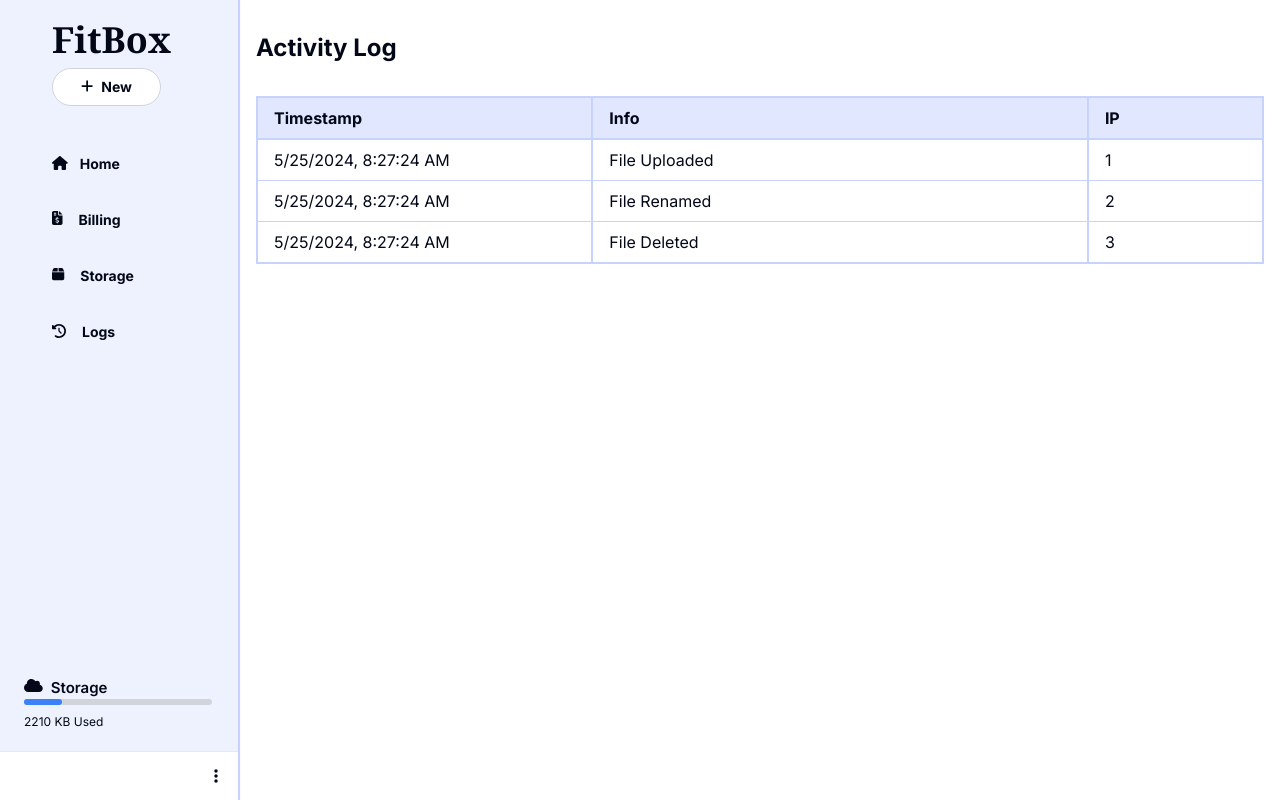
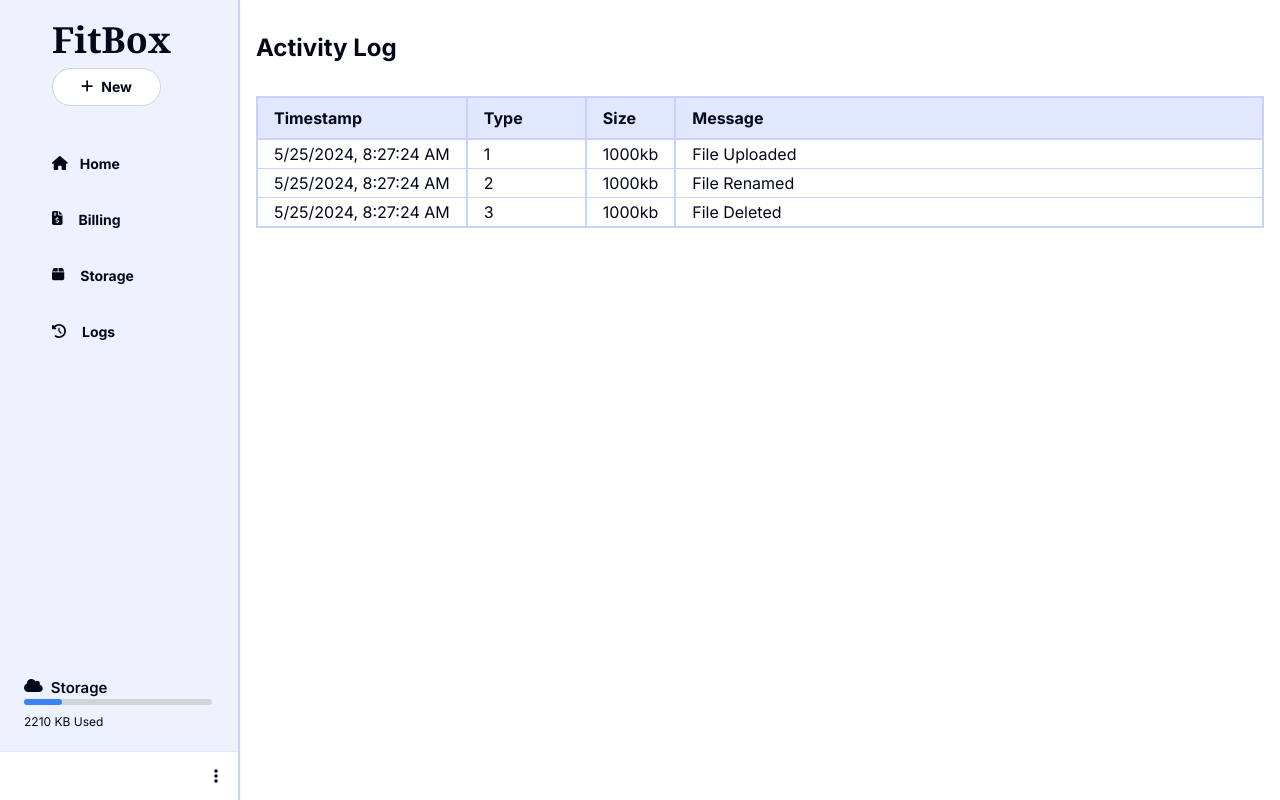
Before and after one commit to ECCloud-Team/client-side, a Next.js app: page /activitylog in a window 1280 px wide. Built offline with nearby package versions, Linux system fonts and the light colour scheme.

Commit message:
update pagelog

```diff
--- a/src/app/activitylog/page.tsx
+++ b/src/app/activitylog/page.tsx
@@ -1,40 +1,75 @@
 "use client";
-import React, { useState, useEffect } from 'react';
-import Sidebar from '../_components/Sidebar';
-import '@fontsource/inter';
+import React, { useState, useEffect } from "react";
+import Sidebar from "../_components/Sidebar";
+import "@fontsource/inter";
 
 const ActivityPage = () => {
-const [activities, setActivities] = useState<{ id: number; info: string; timestamp: string; }[]>([]);
+  const [activities, setActivities] = useState<
+    { id: number; size:string; info: string; timestamp: string }[]
+  >([]);
 
   useEffect(() => {
     const mockActivities = [
-        { id: 1, info: 'File Uploaded', timestamp: new Date().toLocaleString() },
-        { id: 2, info: 'File Renamed', timestamp: new Date().toLocaleString() },
-        { id: 3, info: 'File Deleted', timestamp: new Date().toLocaleString() },
+      {
+        id: 1,
+        size: "1000kb",
+        info: "File Uploaded",
+        timestamp: new Date().toLocaleString(),
+      },
+      {
+        id: 2,
+        size: "1000kb",
+        info: "File Renamed",
+        timestamp: new Date().toLocaleString(),
+      },
+      {
+        id: 3,
+        size: "1000kb",
+        info: "File Deleted",
+        timestamp: new Date().toLocaleString(),
+      },
     ];
     setActivities(mockActivities);
   }, []);
 
   return (
-    <div className='flex h-screen'>
-      <Sidebar />
-        <div className="container mx-auto px-4" style={{fontFamily:'Inter'}}>
+    <div className="flex min-h-screen">
+      <Sidebar folderParentId={""} children={undefined} />
+      <div className="container mx-auto px-4" style={{ fontFamily: "Inter" }}>
         <h1 className="text-2xl font-bold my-8">Activity Log</h1>
         <div className="overflow-x-auto">
           <table className="w-full table-auto border-b-2 border-indigo-200 border-l-2 border-r-2">
             <thead>
               <tr className="bg-indigo-100 text-left">
-                  <th className="text-[16px] w-1/3 px-4 py-2 border-2 border-indigo-200">Timestamp</th>
-                  <th className="text-[16px] px-4 py-2 border-2 border-indigo-200">Info</th>
-                  <th className='text-[16px] px-4 py-2 border-2 border-indigo-200'>IP</th>
+                <th className="text-[16px] w-[18%] px-4 py-2 border-2 border-indigo-200 whitespace-nowrap">
+                  Timestamp
+                </th>
+                <th className="text-[16px] w-[12%] px-4 py-2 border-2 border-indigo-200 whitespace-nowrap">
+                  Type
+                </th>
+                <th className="text-[16px] px-4 py-2 border-2 border-indigo-200 whitespace-nowrap">
+                  Size
+                </th>
+                <th className="text-[16px] w-[60%] px-4 py-2 border-2 border-indigo-200 whitespace-nowrap">
+                  Message
+                </th>
               </tr>
             </thead>
             <tbody>
               {activities.map((activity) => (
                 <tr key={activity.id} className="hover:bg-gray-100">
-                    <td className="border px-4 py-2 border-indigo-200 border-r-2 ">{activity.timestamp}</td>
-                    <td className="border px-4 py-2 border-indigo-200 border-r-2">{activity.info}</td>
-                    <td className="border px-4 py-2 border-indigo-200 border-r-2">{activity.id}</td>
+                  <td className="border px-4 py-0.5 border-indigo-200 border-r-2 whitespace-nowrap">
+                    {activity.timestamp}
+                  </td>
+                  <td className="border px-4 py-0.5 border-indigo-200 border-r-2 whitespace-nowrap">
+                    {activity.id}
+                  </td>
+                  <td className="border px-4 py-0.5 border-indigo-200 border-r-2 whitespace-nowrap">
+                    {activity.size}
+                  </td>
+                  <td className="border px-4 py-0.5 border-indigo-200 border-r-2 whitespace-nowrap">
+                    {activity.info}
+                  </td>
                 </tr>
               ))}
             </tbody>
@@ -45,5 +80,4 @@ useEffect(() => {
   );
 };
 
-
 export default ActivityPage;
```
Lines whose indentation alone changed are shown as unchanged.
